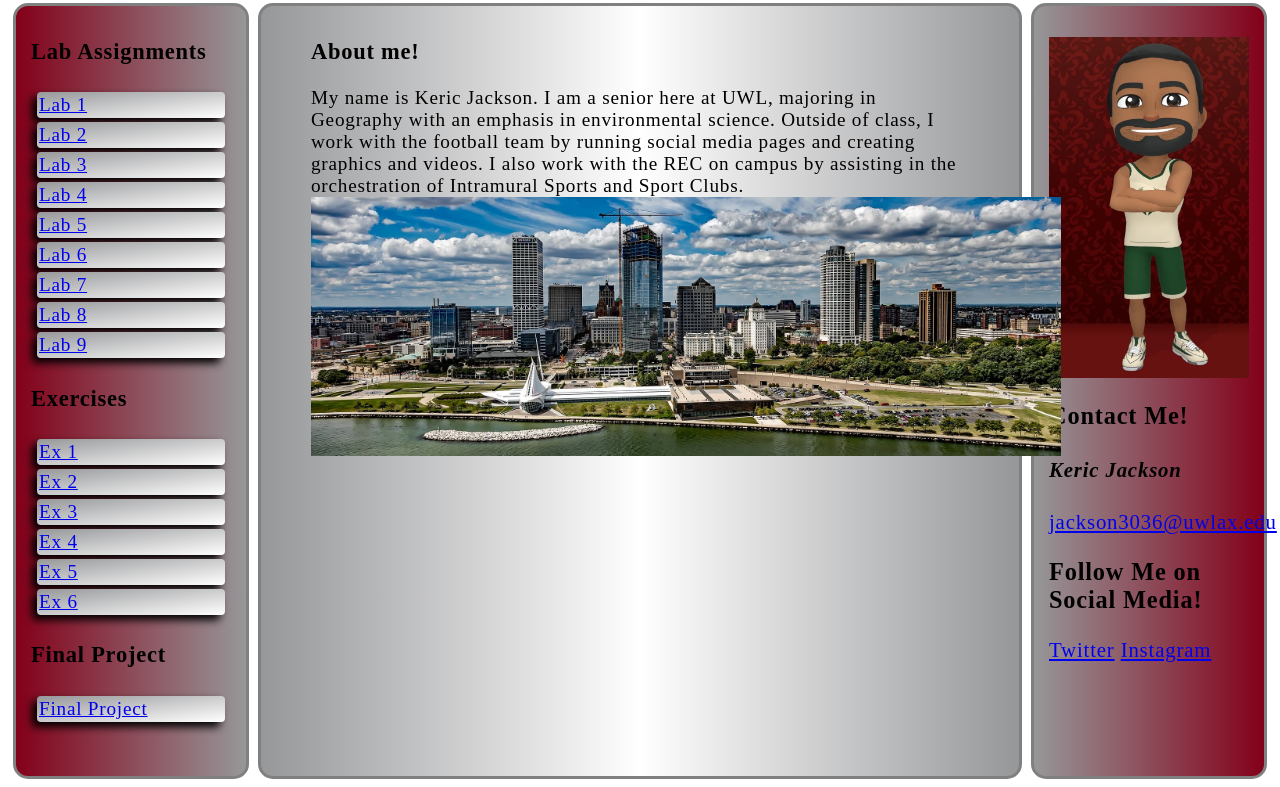
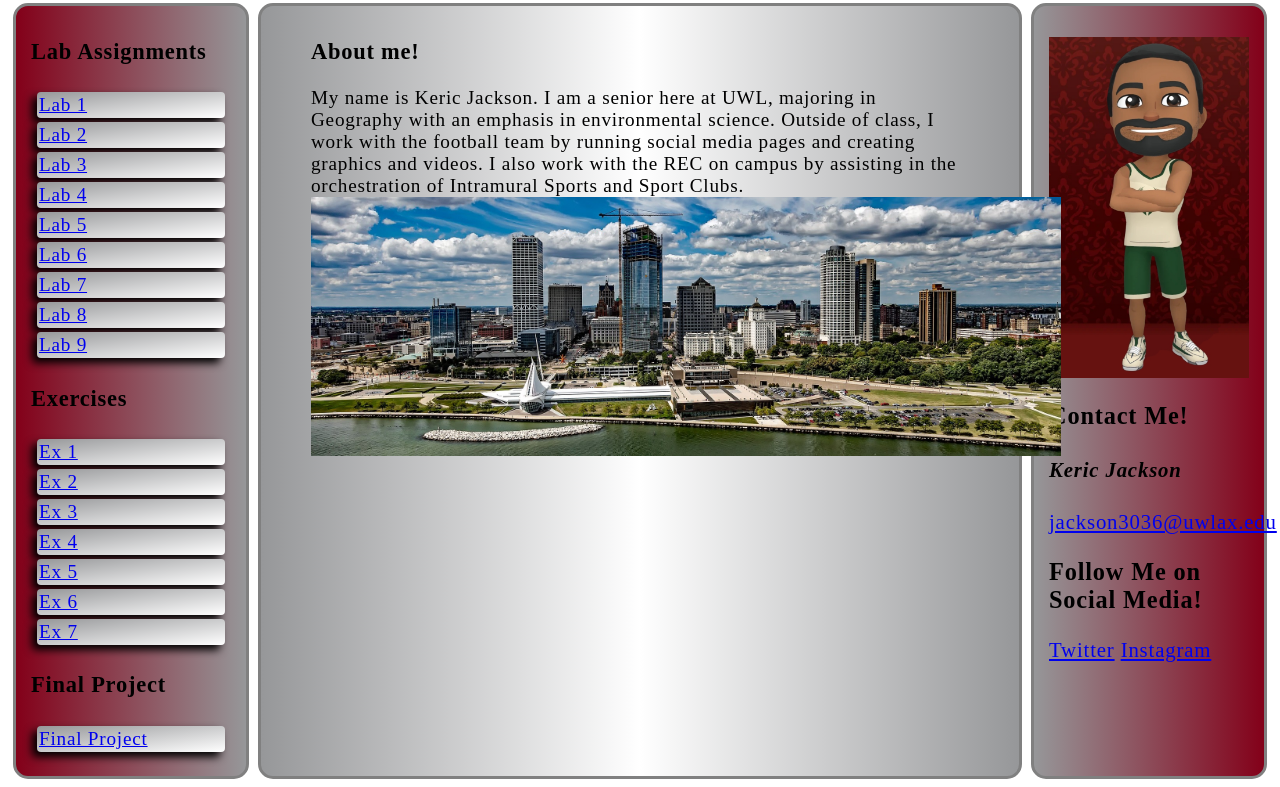
Before and after one commit to jackson3036/geo455_page, a plain HTML site: page index.html in a window 1280 px wide. Shown: the part 165-952 px from the top of the page. Drawn offline with Linux system fonts and the light colour scheme; a web font is replaced by a local one.

Commit message:
Update index.html

```diff
--- a/index.html
+++ b/index.html
@@ -121,6 +121,7 @@
                     <li class="menuitem"><a href="ex_4/geo455_ex4.html">Ex 4</a></li>
                     <li class="menuitem"><a href="ex_5/geo455_ex5.html">Ex 5</a></li>
                     <li class="menuitem"><a href="ex_6/geo455_ex6.html">Ex 6</a></li>
+                    <li class="menuitem"><a href='ex_7/geo455_ex7.html'>Ex 7</a></li>
                 </ul>
                 <h3>Final Project</h3>
                  <ul  id="menulist">
```
